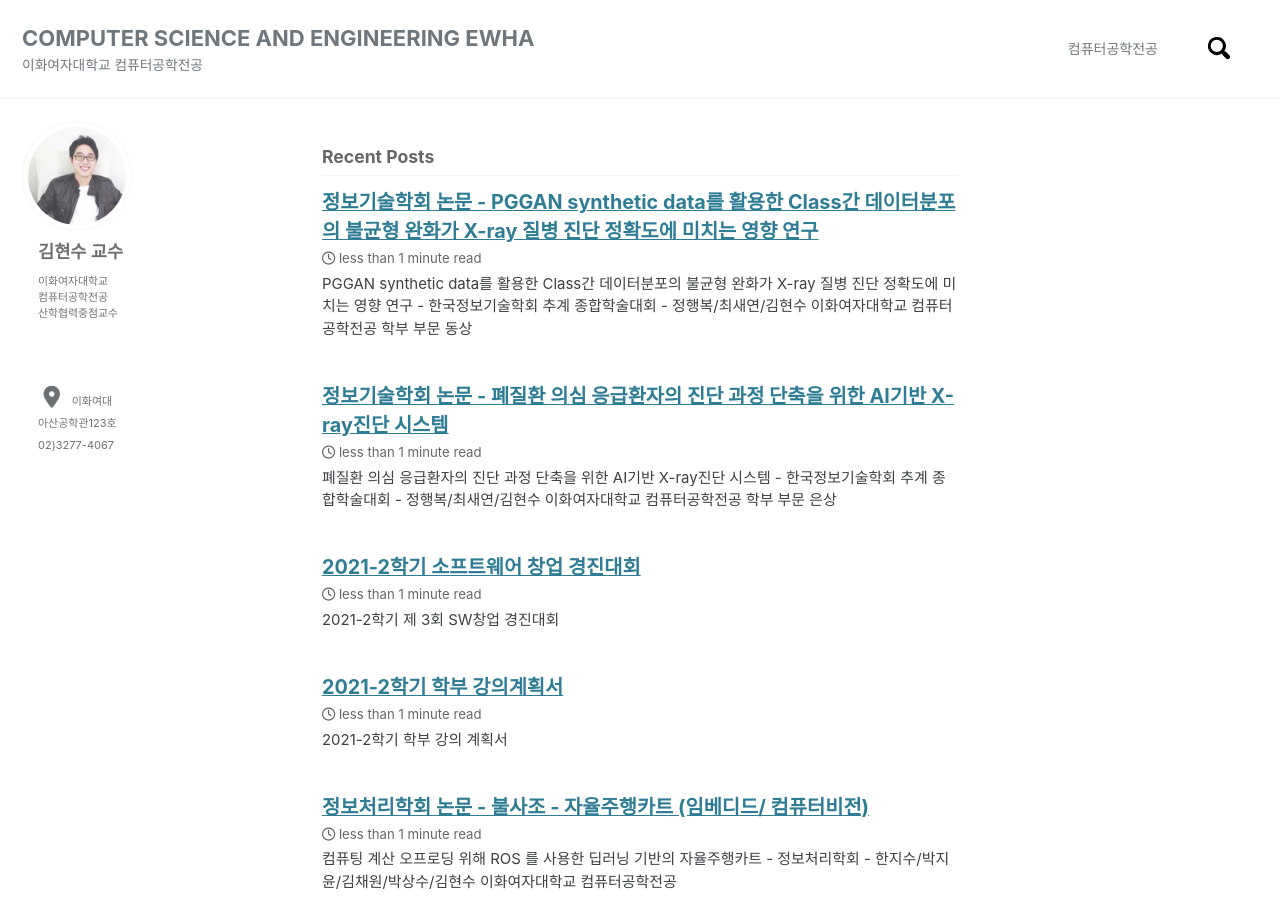
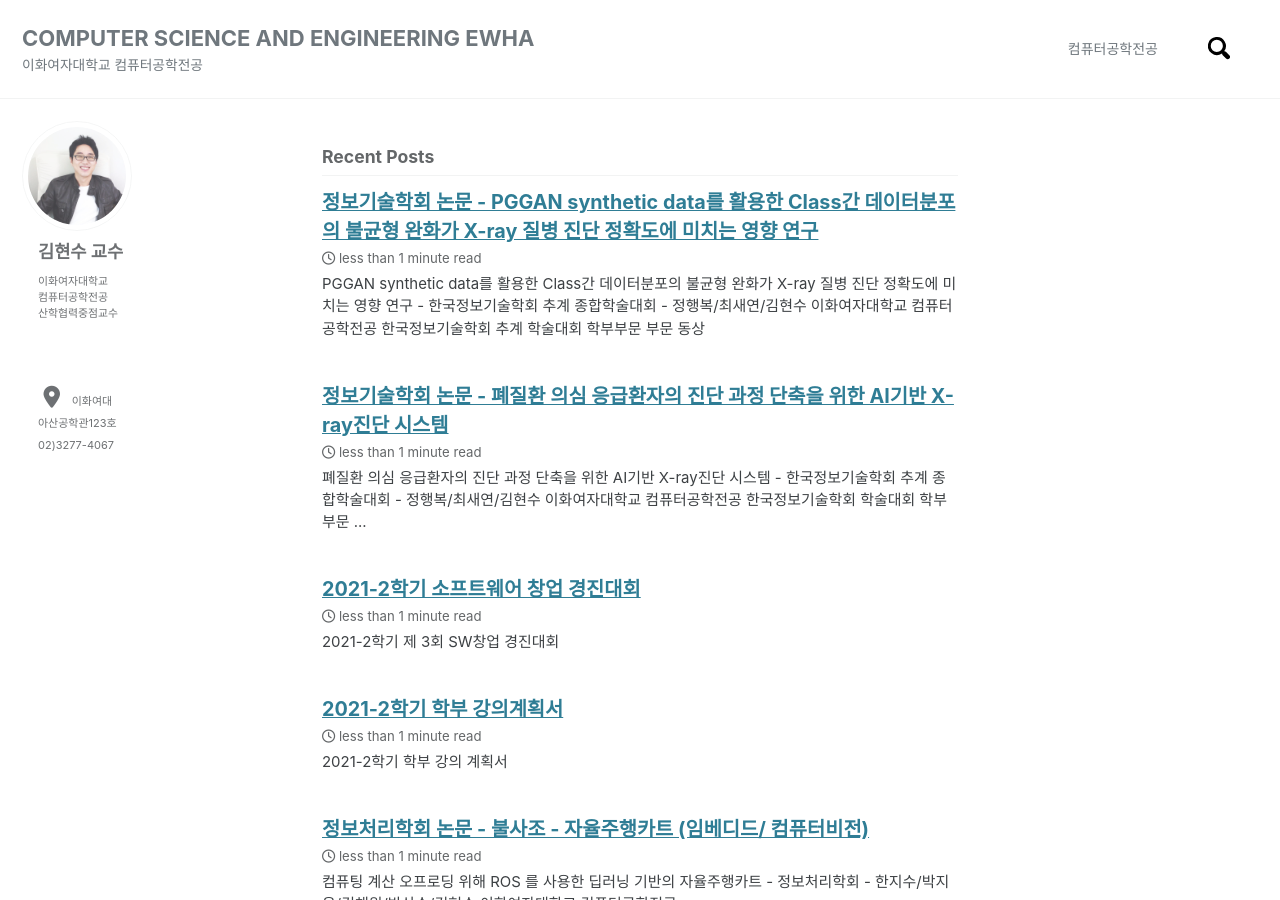
Before and after one commit to faculty-hieonn/faculty-hieonn.github.io, a Jekyll site: the page built from index.html, in a window 1280 px wide and 900 px high. Built offline with Jekyll 4.4.1, drawn with Linux system fonts in a browser that asks for light colours; cached includes are drawn as plain includes; nearby versions of some CDN libraries; the list of posts is cut into pages by our own code.

Commit message:
논문 본문 수정

```diff
--- a/_posts/2021-12-01-2021-2-paper-system.md
+++ b/_posts/2021-12-01-2021-2-paper-system.md
@@ -4,4 +4,5 @@ date: 2021-12-01 09:26:28 -0400
 categories: notice
 ---
 
-<a href="https://docs.google.com/viewer?url=https://github.com/faculty-hieonn/faculty-hieonn.github.io/raw/master/files/%ED%8F%90%EC%A7%88%ED%99%98%20%EC%9D%98%EC%8B%AC%20%EC%9D%91%EA%B8%89%ED%99%98%EC%9E%90%EC%9D%98%20%EC%A7%84%EB%8B%A8%20%EA%B3%BC%EC%A0%95%20%EB%8B%A8%EC%B6%95%EC%9D%84%20%EC%9C%84%ED%95%9C%20AI%EA%B8%B0%EB%B0%98%20X-ray%EC%A7%84%EB%8B%A8%20%EC%8B%9C%EC%8A%A4%ED%85%9C.pdf" target="_blank">폐질환 의심 응급환자의 진단 과정 단축을 위한 AI기반 X-ray진단 시스템 - 한국정보기술학회 추계 종합학술대회 - 정행복/최새연/김현수 이화여자대학교 컴퓨터공학전공 학부 부문 은상</a>
+<a href="https://docs.google.com/viewer?url=https://github.com/faculty-hieonn/faculty-hieonn.github.io/raw/master/files/%ED%8F%90%EC%A7%88%ED%99%98%20%EC%9D%98%EC%8B%AC%20%EC%9D%91%EA%B8%89%ED%99%98%EC%9E%90%EC%9D%98%20%EC%A7%84%EB%8B%A8%20%EA%B3%BC%EC%A0%95%20%EB%8B%A8%EC%B6%95%EC%9D%84%20%EC%9C%84%ED%95%9C%20AI%EA%B8%B0%EB%B0%98%20X-ray%EC%A7%84%EB%8B%A8%20%EC%8B%9C%EC%8A%A4%ED%85%9C.pdf" target="_blank">폐질환 의심 응급환자의 진단 과정 단축을 위한 AI기반 X-ray진단 시스템 - 한국정보기술학회 추계 종합학술대회 - 정행복/최새연/김현수 이화여자대학교 컴퓨터공학전공 </a>
+한국정보기술학회 학술대회 학부부문 부문 은상
--- a/_posts/2021-12-05-2021-2-paper.md
+++ b/_posts/2021-12-05-2021-2-paper.md
@@ -4,4 +4,5 @@ date: 2021-12-05 09:26:28 -0400
 categories: notice
 ---
 
-<a href="https://docs.google.com/viewer?url=https://github.com/faculty-hieonn/faculty-hieonn.github.io/raw/master/files/PGGAN%20synthetic%20data%EB%A5%BC%20%ED%99%9C%EC%9A%A9%ED%95%9C%20Class%EA%B0%84%20%EB%8D%B0%EC%9D%B4%ED%84%B0%EB%B6%84%ED%8F%AC%EC%9D%98%20%EB%B6%88%EA%B7%A0%ED%98%95%20%EC%99%84%ED%99%94%EA%B0%80%20X-ray%20%EC%A7%88%EB%B3%91%20%EC%A7%84%EB%8B%A8%20%EC%A0%95%ED%99%95%EB%8F%84%20%EC%97%B0%EA%B5%AC.pdf" target="_blank">PGGAN synthetic data를 활용한 Class간 데이터분포의 불균형 완화가 X-ray 질병 진단 정확도에 미치는 영향 연구 - 한국정보기술학회 추계 종합학술대회 - 정행복/최새연/김현수 이화여자대학교 컴퓨터공학전공 학부 부문 동상</a>
+<a href="https://docs.google.com/viewer?url=https://github.com/faculty-hieonn/faculty-hieonn.github.io/raw/master/files/PGGAN%20synthetic%20data%EB%A5%BC%20%ED%99%9C%EC%9A%A9%ED%95%9C%20Class%EA%B0%84%20%EB%8D%B0%EC%9D%B4%ED%84%B0%EB%B6%84%ED%8F%AC%EC%9D%98%20%EB%B6%88%EA%B7%A0%ED%98%95%20%EC%99%84%ED%99%94%EA%B0%80%20X-ray%20%EC%A7%88%EB%B3%91%20%EC%A7%84%EB%8B%A8%20%EC%A0%95%ED%99%95%EB%8F%84%20%EC%97%B0%EA%B5%AC.pdf" target="_blank">PGGAN synthetic data를 활용한 Class간 데이터분포의 불균형 완화가 X-ray 질병 진단 정확도에 미치는 영향 연구 - 한국정보기술학회 추계 종합학술대회 - 정행복/최새연/김현수 이화여자대학교 컴퓨터공학전공</a>
+한국정보기술학회 추계 학술대회 학부부문 부문 동상
```
